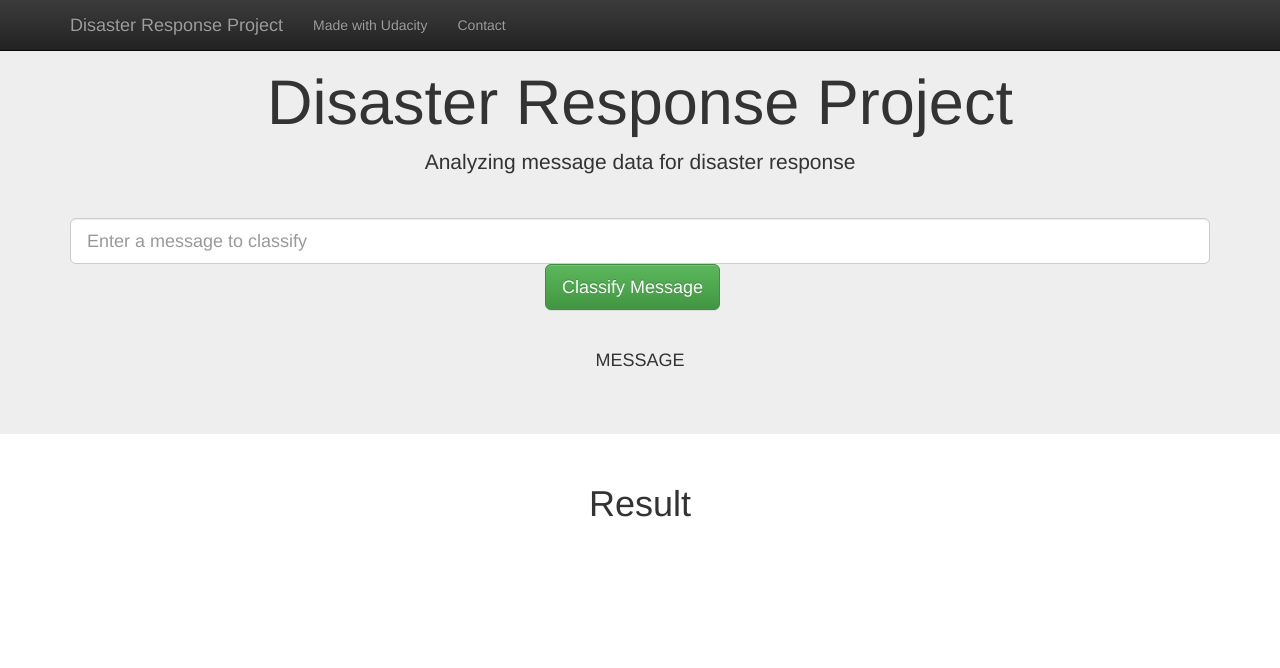
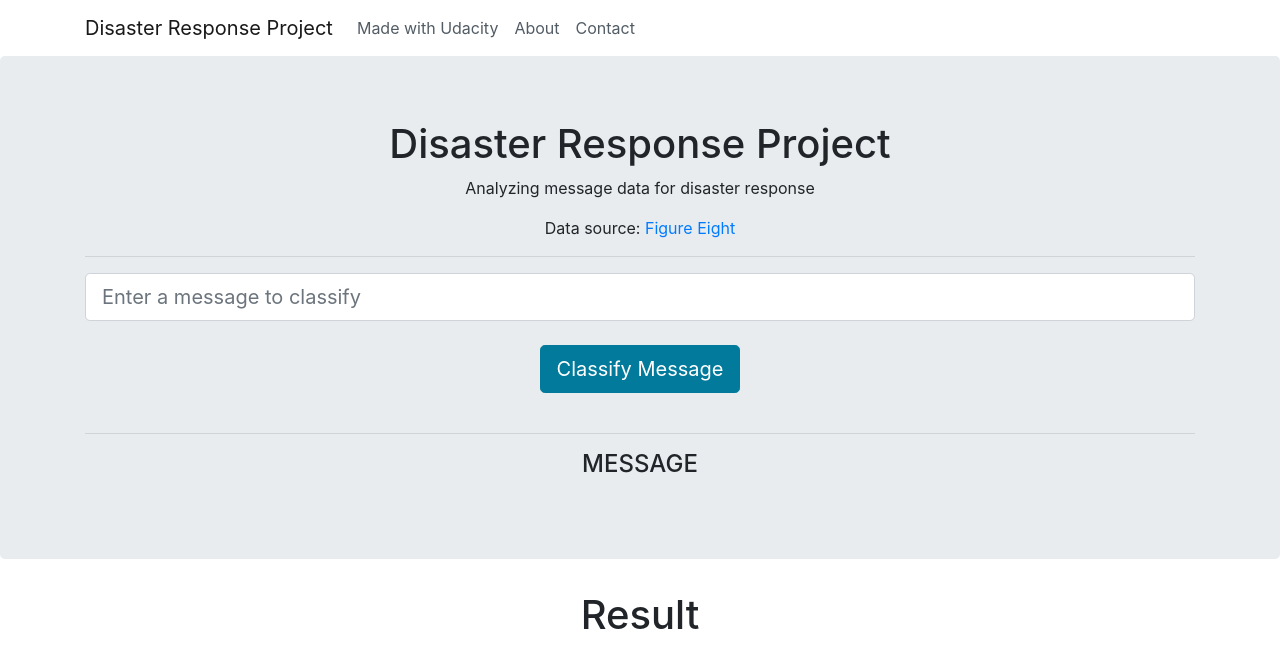
Before and after one commit to OlhaMaslova/disaster-response-pipeline, a Flask app: template app/templates/go.html in a window 1280 px wide. Shown: the top 668 px of the page. Run offline with Flask 2, Linux system fonts and the light colour scheme; the template is opened without the code that fills it, so the values that code supplies are empty; parts of the project's set-up code (start-up, migrations or seed data) failed here and were passed over; some libraries are stand-ins or nearby versions.

Commit message:
changed styles - added plots

```diff
--- a/app/run.py
+++ b/app/run.py
@@ -1,15 +1,14 @@
 import json
-import plotly
-import pandas as pd
 
+from flask import Flask, jsonify, render_template, request
 from nltk.stem import WordNetLemmatizer
 from nltk.tokenize import word_tokenize
+from plotly.graph_objs import Bar, Heatmap
+from sqlalchemy import create_engine
 
-from flask import Flask
-from flask import render_template, request, jsonify
-from plotly.graph_objs import Bar
 import joblib
-from sqlalchemy import create_engine
+import pandas as pd
+import plotly
 
 app = Flask(__name__)
 
@@ -27,11 +26,11 @@ def tokenize(text):
 
 
 # load data
-engine = create_engine('sqlite:///../data/DisasterResponse.db')
+engine = create_engine('sqlite:///data/DisasterResponse.db')
 df = pd.read_sql_table('messages', engine)
 
 # load model
-model = joblib.load("../models/classifier.pkl")
+model = joblib.load("./models/classifier.pkl")
 
 
 # index web page displays cool visuals and receives user input text for model
@@ -45,16 +44,23 @@ def index():
     print('genre_counts', genre_counts)
     genre_names = list(genre_counts.index)
     print('genre_names', genre_names)
+    agg_df = df.sum()[3:].sort_values()
+
+    # categories correlation
+    categories = df.iloc[:, 4:]
+    category_names = list(categories.columns)
+    categories_corr = categories.corr().values
 
     # create visuals
     # TODO: Below is an example - modify to create your own visuals
     graphs = [
+        # Distribution of Message Genres
         {
             'data': [
                 Bar(
                     x=genre_names,
                     y=genre_counts
-                )
+                ),
             ],
 
             'layout': {
@@ -63,10 +69,50 @@ def index():
                     'title': "Count"
                 },
                 'xaxis': {
-                    'title': "Genre"
+                    'title': "Genre",
+                    'automargin': True
                 }
             }
-        }
+        },
+
+        # Distribution of Message Categories
+        {
+            'data': [
+                Bar(
+                    x=agg_df.index,
+                    y=agg_df.values
+                )
+            ],
+
+            'layout': {
+                'title': 'Distribution of Message Categories',
+                'yaxis': {
+                    'title': "Count"
+                },
+                'xaxis': {
+                    'title': "Category",
+                    'tickangle': -45,
+                    'automargin': True
+                }
+            }
+        },
+
+        # Category Correlation Heatmap
+        {
+            'data': [
+                Heatmap(
+                    x=category_names,
+                    y=category_names,
+                    z=categories_corr
+                )
+            ],
+
+            'layout': {
+                'title': 'Correlation Heatmap of Categories',
+                'xaxis': {'tickangle': -45, 'automargin': True},
+                'yaxis': {'automargin': True}
+            }
+        },
     ]
 
     # encode plotly graphs in JSON
--- a/app/templates/master.html
+++ b/app/templates/master.html
@@ -7,23 +7,26 @@
 
     <title>Disasters</title>
 
-    <link rel="stylesheet" href="https://maxcdn.bootstrapcdn.com/bootstrap/3.3.7/css/bootstrap.min.css" integrity="sha384-BVYiiSIFeK1dGmJRAkycuHAHRg32OmUcww7on3RYdg4Va+PmSTsz/K68vbdEjh4u" crossorigin="anonymous">
-    <link rel="stylesheet" href="https://maxcdn.bootstrapcdn.com/bootstrap/3.3.7/css/bootstrap-theme.min.css" integrity="sha384-rHyoN1iRsVXV4nD0JutlnGaslCJuC7uwjduW9SVrLvRYooPp2bWYgmgJQIXwl/Sp" crossorigin="anonymous">
+    <link rel="stylesheet" href="https://maxcdn.bootstrapcdn.com/bootstrap/4.1.3/css/bootstrap.min.css" crossorigin="anonymous">
     <script src="https://ajax.googleapis.com/ajax/libs/jquery/3.3.1/jquery.min.js"></script>
     <script src="https://cdn.plot.ly/plotly-2.3.0.min.js"></script>
 </head>
 
 <body>
 
-<nav class="navbar navbar-inverse navbar-fixed-top">
+<nav class="navbar navbar-expand-lg navbar-light navbar-fixed-top navbar-inverse">
     <div class="container">
-        <div class="navbar-header">
-            <a class="navbar-brand" href="/">Disaster Response Project</a>
-        </div>
-        <div id="navbar" class="collapse navbar-collapse">
-            <ul class="nav navbar-nav">
-                <li><a href="https://www.udacity.com/">Made with Udacity</a></li>
-                <li><a href="https://github.com/">Contact</a></li>
+        <a class="navbar-brand" href="/">Disaster Response Project</a>
+
+        <button class="navbar-toggler" type="button" data-toggle="collapse" data-target="#navbarNav" aria-controls="navbarNav" aria-expanded="false" aria-label="Toggle navigation">
+            <span class="navbar-toggler-icon"></span>
+        </button>
+
+        <div class="collapse navbar-collapse" id="navbarNav">
+            <ul class="navbar-nav">
+                <li class="p-2"><a href="https://www.udacity.com/" style="color: #525c65">Made with Udacity</a></li>
+                <li class="p-2"><a href="https://github.com/OlhaMaslova" style="color: #525c65">About</a></li>
+                <li class="p-2"><a href="https://github.com/OlhaMaslova" style="color: #525c65">Contact</a></li>
             </ul>
         </div>
     </div>
@@ -34,14 +37,25 @@
     <div class="container">
         <h1 class="text-center">Disaster Response Project</h1>
         <p class="text-center">Analyzing message data for disaster response</p>
+        <p class="text-center">Data source: <a href="https://appen.com/"> Figure Eight </a> </p>
         <hr />
 
         <div class="row">
             <div class="col-lg-12 form-group-lg">
                 <form action="/go" method="get">
                     <input type="text" class="form-control form-control-lg" name="query" placeholder="Enter a message to classify">
-                    <div class="col-lg-offset-5">
-                        <button type="submit" class="btn m-4 btn-lg btn-success">Classify Message</button>
+
+                    <div class="container">
+                        <div class="row">
+                            <div class="col text-center">
+                                <button
+                                        type="submit"
+                                        class="btn m-4 btn-lg btn-success"
+                                        style="background-color: #017a9b; border-color: #017a9b" >
+                                    Classify Message
+                                </button>
+                            </div>
+                        </div>
                     </div>
                 </form>
             </div>
@@ -63,14 +77,16 @@
         <div id="{{id}}"></div>
     {% endfor %}
 </div>
+<div class='p-5'>
+    <script type="text/javascript">
+        const graphs = {{ graphJSON | safe}};
+        const ids = {{ ids | safe}};
+        for (let i in graphs) {
+            Plotly.newPlot(ids[i], graphs[i].data, graphs[i].layout);
+        }
+    </script>
+</div>
 
-<script type="text/javascript">
-    const graphs = {{graphJSON | safe}};
-    const ids = {{ids | safe}};
-    for(let i in graphs) {
-        Plotly.newPlot(ids[i], graphs[i].data, graphs[i].layout);
-    }
-</script>
 
 </body>
 </html>
```
Also changed, not shown: 1 other file.
